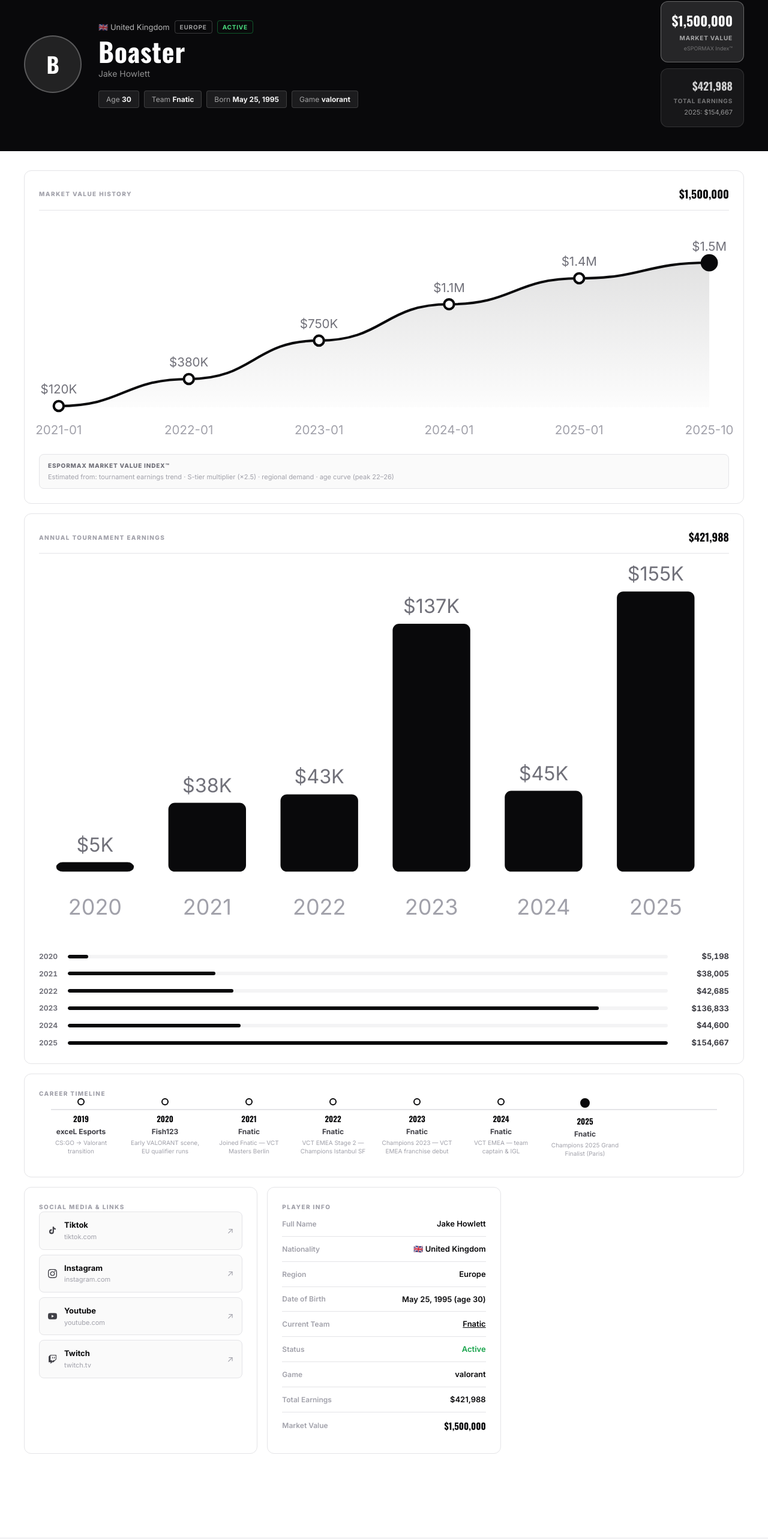
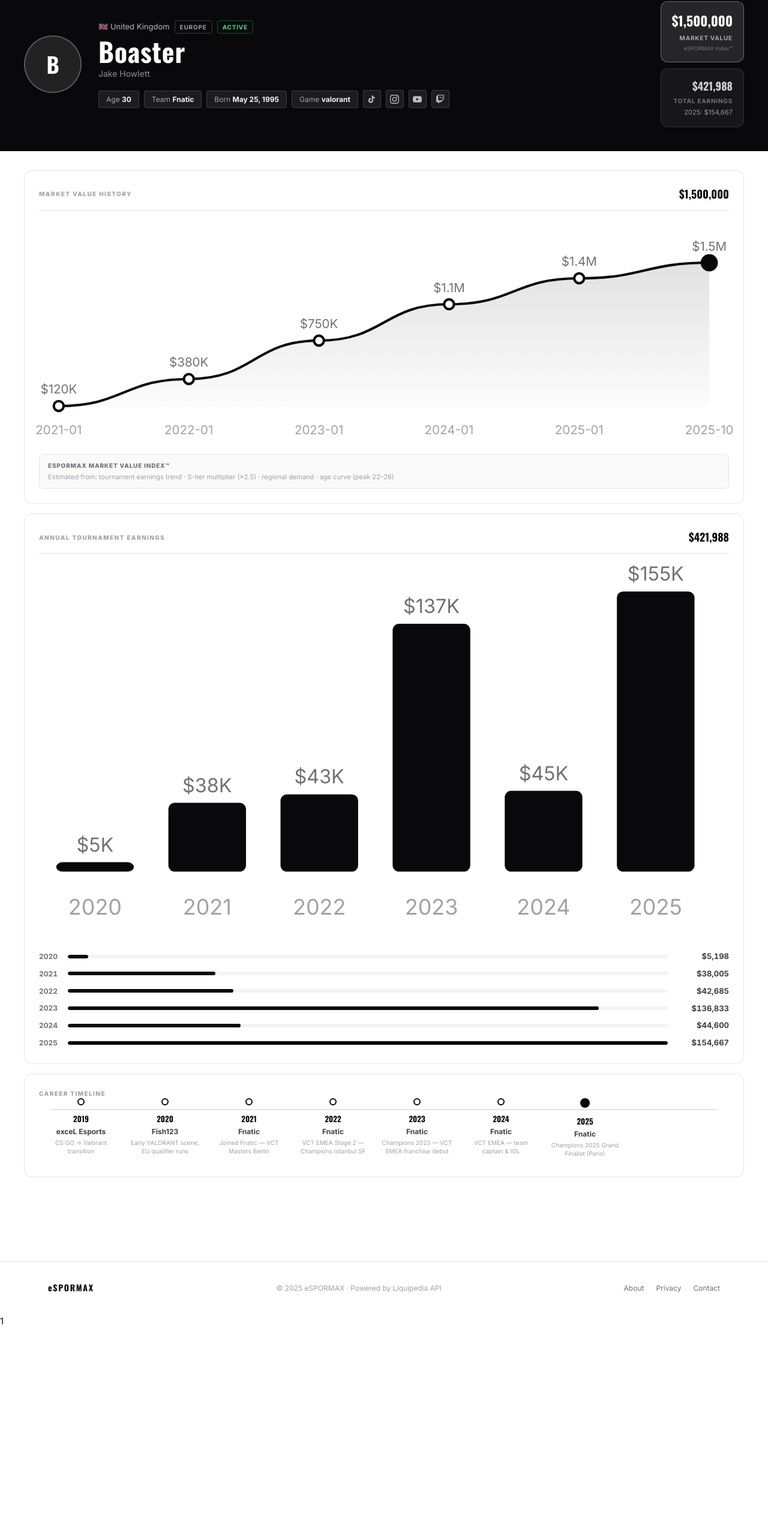
Before and after one commit to EmirhanUzel/espor-website, a React (Vite) app: page /oyuncu/Boaster in a window 1280 px wide. Shown: the part 174-2740 px from the top of the page at 60% size. After the commit the page ends 2389 px from the top, so only its background shows below. Built offline with nearby package versions, Linux system fonts and the light colour scheme.

Commit message:
changes made to the player profile section.

```diff
--- a/src/pages/PlayerProfile.jsx
+++ b/src/pages/PlayerProfile.jsx
@@ -200,6 +200,13 @@
                 <span className={styles.tag}>Team <strong>{player.teampagename}</strong></span>
                 <span className={styles.tag}>Born <strong>{formatDate(player.birthdate)}</strong></span>
                 <span className={styles.tag}>Game <strong>{player.wiki}</strong></span>
+                {Object.entries(player.links).map(([platform, url]) => (
+                  <a key={platform} href={url} target="_blank" rel="noreferrer"
+                    className={styles.heroSocialLink}
+                    title={platform.charAt(0).toUpperCase() + platform.slice(1)}>
+                    <SocialIcon platform={platform} />
+                  </a>
+                ))}
               </div>
             </div>
 
@@ -266,50 +273,6 @@
             </section>
           )}
 
-          {/* Social Links */}
-          <section className={styles.card}>
-            <h2 className={styles.cardTitle}>Social Media & Links</h2>
-            <div className={styles.socialList}>
-              {Object.entries(player.links).map(([platform, url]) => (
-                <a key={platform} href={url} target="_blank" rel="noreferrer" className={styles.socialItem}>
-                  <span className={styles.socialIcon}><SocialIcon platform={platform} /></span>
-                  <div className={styles.socialTexts}>
-                    <span className={styles.socialPlatform}>{platform.charAt(0).toUpperCase() + platform.slice(1)}</span>
-                    <span className={styles.socialUrl}>{url.replace(/https?:\/\/(www\.)?/, "").split("/")[0]}</span>
-                  </div>
-                  <span className={styles.socialArrow}>↗</span>
-                </a>
-              ))}
-            </div>
-          </section>
-
-          {/* Player Info */}
-          <section className={styles.card}>
-            <h2 className={styles.cardTitle}>Player Info</h2>
-            <div className={styles.detailList}>
-              {[
-                ["Full Name", player.name],
-                ["Nationality", `${getFlag(player.nationality)} ${player.nationality}`],
-                ["Region", player.region],
-                ["Date of Birth", `${formatDate(player.birthdate)}${age ? ` (age ${age})` : ""}`],
-                ["Current Team", player.teampagename],
-                ["Status", player.status],
-                ["Game", player.wiki],
-                ["Total Earnings", formatPrize(player.earnings)],
-                player.marketvalue && ["Market Value", formatPrize(player.marketvalue)],
-              ].filter(Boolean).map(([k, v]) => (
-                <div key={k} className={styles.detailRow}>
-                  <span className={styles.detailLabel}>{k}</span>
-                  <span className={`${styles.detailVal} ${k === "Status" && player.status === "Active" ? styles.detailActive : k === "Market Value" ? styles.detailEarnings : ""}`}>
-                    {k === "Current Team" ? (
-                      <Link to={`/takim/${encodeURIComponent(player.teampagename)}`} className={styles.detailLink}>{v}</Link>
-                    ) : v}
-                  </span>
-                </div>
-              ))}
-            </div>
-          </section>
-
         </div>
       </div>
     </main>
--- a/src/pages/PlayerProfile.module.css
+++ b/src/pages/PlayerProfile.module.css
@@ -56,7 +56,7 @@
 
 .fullName { font-size: 14px; color: rgba(255,255,255,0.55); margin: 0 0 16px; }
 
-.heroTags { display: flex; gap: 8px; flex-wrap: wrap; }
+.heroTags { display: flex; gap: 8px; flex-wrap: wrap; align-items: center; }
 
 .tag {
   font-size: 12px; color: rgba(255,255,255,0.6);
@@ -65,6 +65,23 @@
   padding: 4px 12px; border-radius: var(--radius-sm);
 }
 .tag strong { color: rgba(255,255,255,0.95); font-weight: 700; }
+
+.heroSocialLink {
+  display: inline-flex; align-items: center; justify-content: center;
+  width: 30px; height: 30px;
+  background: rgba(255,255,255,0.08);
+  border: 1px solid rgba(255,255,255,0.15);
+  border-radius: var(--radius-sm);
+  color: rgba(255,255,255,0.7);
+  text-decoration: none;
+  transition: background 0.15s, color 0.15s, border-color 0.15s;
+  flex-shrink: 0;
+}
+.heroSocialLink:hover {
+  background: rgba(255,255,255,0.18);
+  border-color: rgba(255,255,255,0.4);
+  color: #fff;
+}
 
 /* Value block */
 .valueBlock {
@@ -197,47 +214,6 @@
   min-width: 90px; text-align: right; font-variant-numeric: tabular-nums;
 }
 
-/* Social */
-.socialList { display: flex; flex-direction: column; gap: 8px; }
-
-.socialItem {
-  display: flex; align-items: center; gap: 12px;
-  padding: 11px 14px;
-  background: var(--surface); border: 1px solid var(--border);
-  border-radius: var(--radius-md); text-decoration: none; color: inherit;
-  transition: border-color 0.15s, background 0.15s;
-}
-
-.socialItem:hover { border-color: var(--text-1); background: var(--bg); }
-
-.socialIcon { color: var(--text-2); display: flex; align-items: center; flex-shrink: 0; }
-
-.socialTexts { display: flex; flex-direction: column; gap: 1px; flex: 1; }
-
-.socialPlatform { font-size: 13px; font-weight: 700; color: var(--text-1); }
-.socialUrl { font-size: 11px; color: var(--text-4); }
-
-.socialArrow { font-size: 14px; color: var(--text-4); transition: color 0.15s; }
-.socialItem:hover .socialArrow { color: var(--text-1); }
-
-/* Detail */
-.detailList { display: flex; flex-direction: column; }
-
-.detailRow {
-  display: flex; align-items: center;
-  justify-content: space-between;
-  padding: 10px 0;
-  border-bottom: 1px solid var(--border); gap: 12px;
-}
-.detailRow:last-child { border-bottom: none; }
-
-.detailLabel { font-size: 12px; color: var(--text-4); font-weight: 600; flex-shrink: 0; }
-
-.detailVal { font-size: 13px; font-weight: 600; color: var(--text-1); text-align: right; }
-.detailLink { text-decoration: underline; color: var(--text-1); }
-.detailActive { color: var(--success); }
-.detailEarnings { font-size: 15px; font-weight: 700; font-family: var(--font-display); }
-
 /* Responsive */
 @media (max-width: 1024px) {
   .grid { grid-template-columns: 1fr 1fr; }
```
